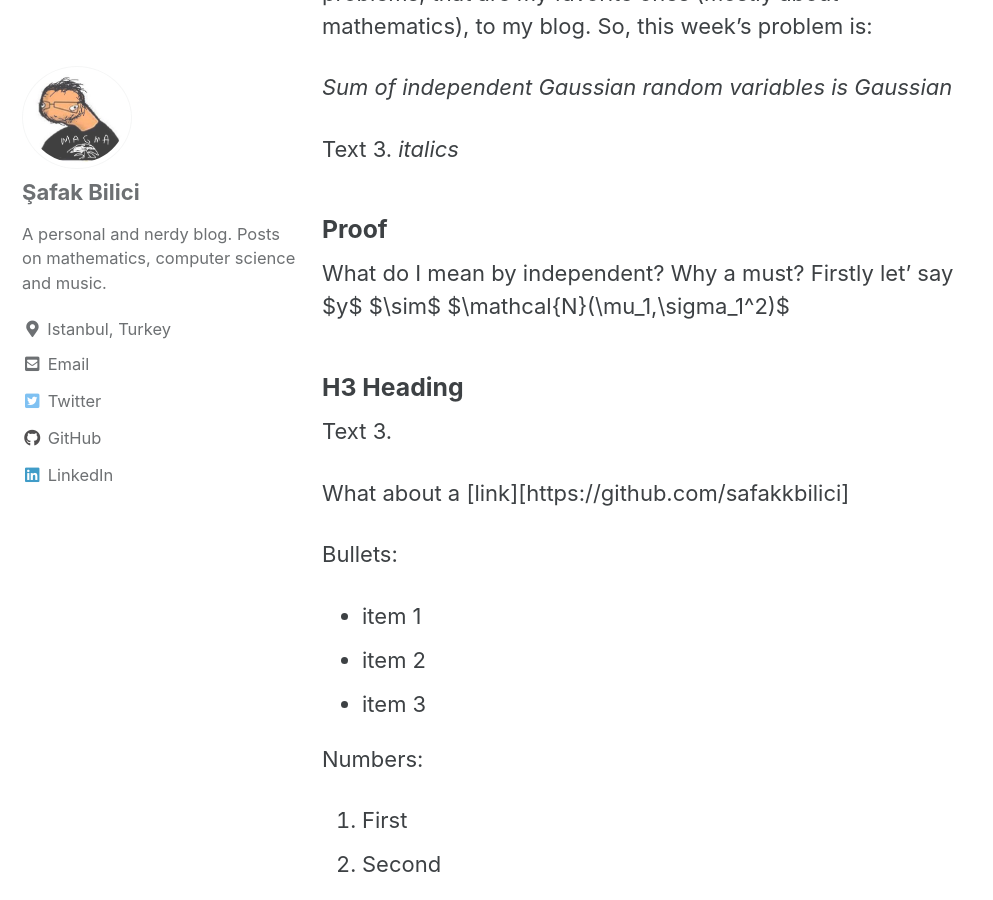
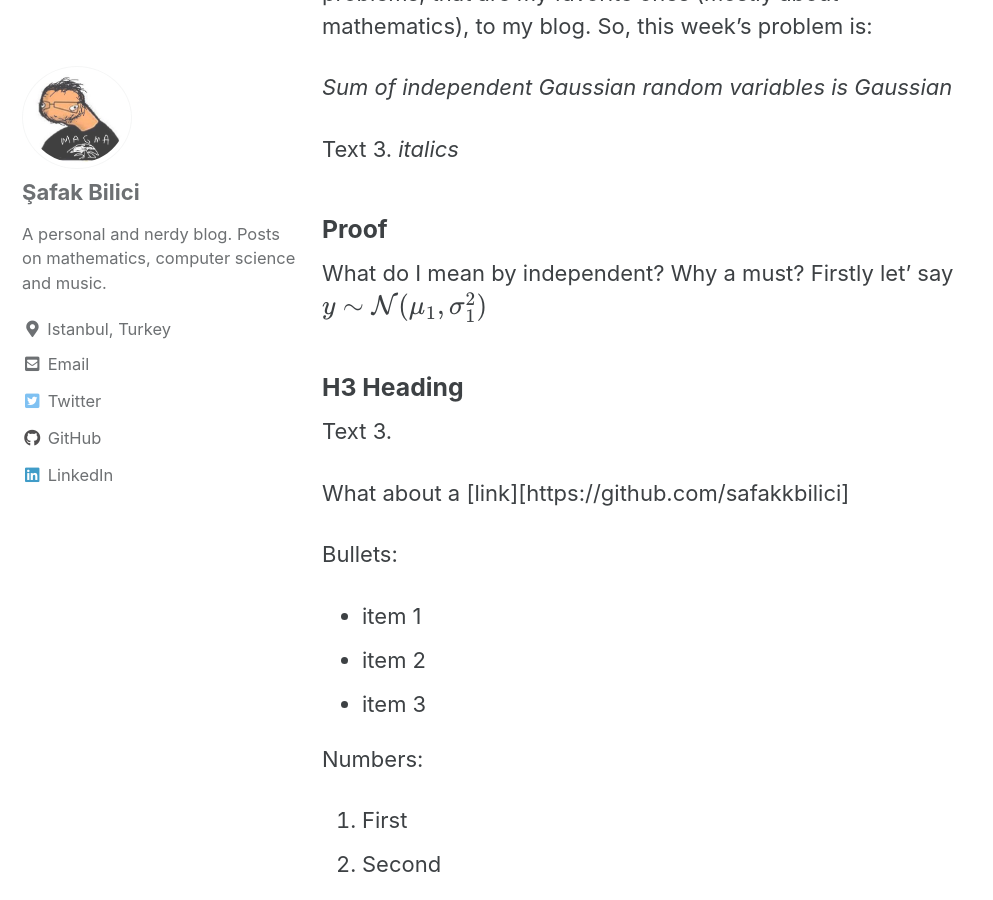
Before and after one commit to safakkbilici/safakkbilici.github.io, a Jekyll site: the page built from _posts/2020-07-06-getting-started.md, in a window 1280 px wide and 900 px high, scrolled down 713 px. Shown: the whole window, without its empty margins (0-993 px from the left). Built offline with Jekyll 4.4.1, drawn with Linux system fonts in a browser that asks for light colours; cached includes are drawn as plain includes; formulas are drawn with MathJax 3.

Commit message:
gaussians added

```diff
--- a/_posts/2020-07-06-getting-started.md
+++ b/_posts/2020-07-06-getting-started.md
@@ -18,7 +18,7 @@ Text 3. *italics*
 
 ### Proof
 
-What do I mean by independent? Why a must? Firstly let' say $y$ $\sim$ $\mathcal{N}(\mu_1,\sigma_1^2)$
+What do I mean by independent? Why a must? Firstly let' say $$y \sim \mathcal{N}(\mu_1,\sigma_1^2)$$
 
 ### H3 Heading
 
```
